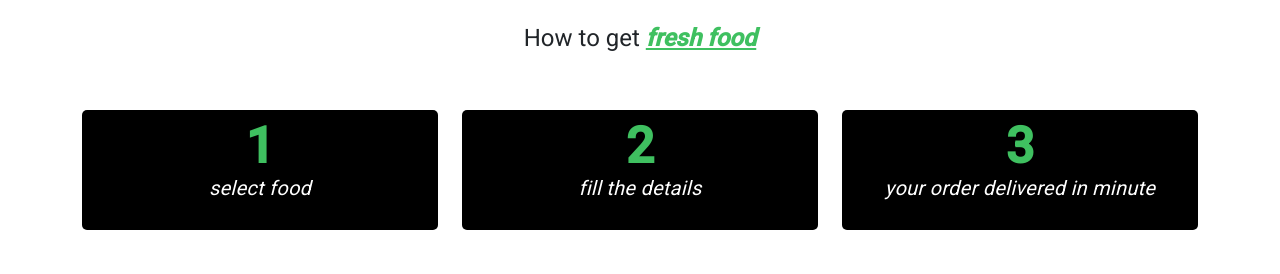
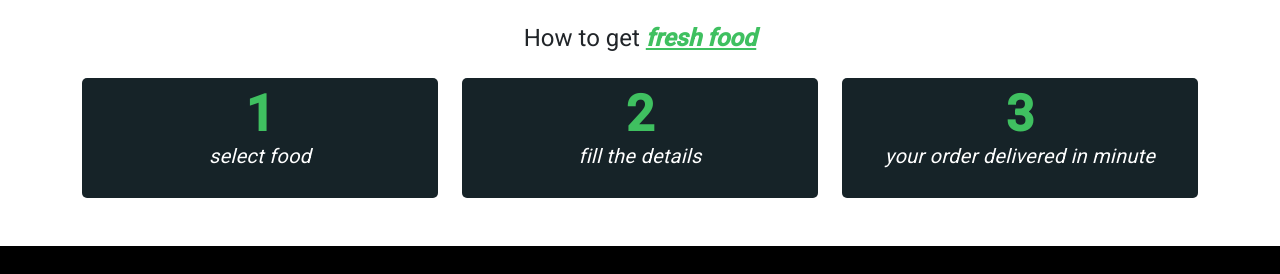
Before and after one commit to nsevindi87/Angular-Cards-Book, an Angular app: page / in a window 1280 px wide. Shown: the part 678-952 px from the top of the page. Built offline with nearby package versions, Linux system fonts and the light colour scheme.

Commit message:
new angular App

```diff
--- a/src/app/pages/home/home.component.css
+++ b/src/app/pages/home/home.component.css
@@ -35,7 +35,7 @@
 
 .stepBox
 {
-    background-color: #000;
+    background-color: var(--secondary-color);
     padding: 20px 20px;
     border-radius: 5px;
     text-align: center;
--- a/src/app/pages/home/home.component.html
+++ b/src/app/pages/home/home.component.html
@@ -8,7 +8,7 @@
 <!-- step  -->
 <div class="container mt-5 mb-5">
     <h1 class="text-center">How to get <span class="highlight">fresh food</span></h1>
-    <div class="row mt-5">
+    <div class="row mt-3">
         <!-- one  -->
         <div class="col-lg-4 mt-2">
             <div class="stepBox">
```
Also changed, not shown: src/app/services/order-details.service.ts (added, +9 -0 lines), 1 other file (tests, documents, lock files or other folders).
